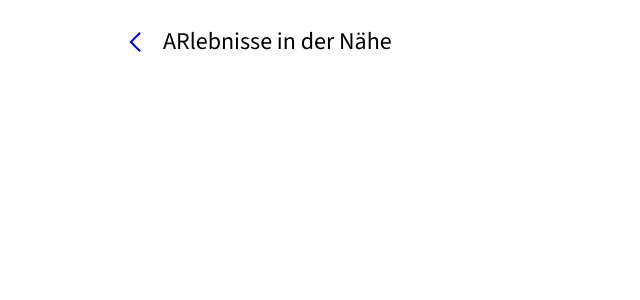
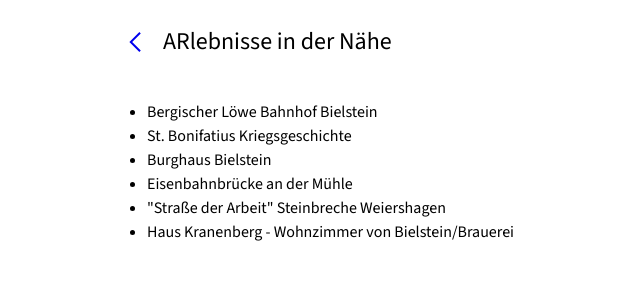
Before and after one commit to mi-classroom/mi-web-technologien-beiboot-ss2023-finnge, a SvelteKit app: page /start/umgebung in a window 1280 px wide. Shown: the top 300 px of the page, without its empty margins (183-823 px from the left). Built offline with nearby package versions, Linux system fonts and the light colour scheme; a web font is replaced by a local one.

Commit message:
add basic experience list

```diff
--- /dev/null
+++ b/src/_data/arExperiences.ts
@@ -0,0 +1,60 @@
+type ArExperience = {
+  id: string;
+  title: string;
+  imagePath?: string;
+  geoLocation: {
+    latitude: number;
+    longitude: number;
+  };
+};
+
+export const data: ArExperience[] = [
+  {
+    title: "Bergischer Löwe Bahnhof Bielstein",
+    id: "bergischer-loewe-bahnhof-bielstein",
+    geoLocation: {
+      latitude: 50.96361581592383,
+      longitude: 7.503346705784695,
+    },
+  },
+  {
+    title: "St. Bonifatius Kriegsgeschichte",
+    id: "st-bonifatius-kriegsgeschichte",
+    geoLocation: {
+      latitude: 50.96292054689792,
+      longitude: 7.49541172547757,
+    },
+  },
+  {
+    title: "Burghaus Bielstein",
+    id: "burghaus-bielstein",
+    geoLocation: {
+      latitude: 50.96167839261665,
+      longitude: 7.497174889774524,
+    },
+  },
+  {
+    title: "Eisenbahnbrücke an der Mühle",
+    id: "eisenbahnbruecke-an-der-muehle",
+    geoLocation: {
+      latitude: 50.9486545809859,
+      longitude: 7.552383734918755,
+    },
+  },
+  {
+    title: '"Straße der Arbeit" Steinbreche Weiershagen',
+    id: "strasse-der-arbeit-steinbreche-weiershagen",
+    geoLocation: {
+      latitude: 50.97183894790319, // Koordinate ungewiss
+      longitude: 7.489192933339773, // Koordinate ungewiss
+    },
+  },
+  {
+    title: "Haus Kranenberg - Wohnzimmer von Bielstein/Brauerei",
+    id: "haus-kranenberg-wohnzimmer-von-bielstein-brauerei",
+    geoLocation: {
+      latitude: 50.96290055325985,
+      longitude: 7.502937145621412,
+    },
+  },
+];
--- a/src/routes/arlebnis/+page.svelte
+++ b/src/routes/arlebnis/+page.svelte
@@ -1,5 +1,6 @@
 <script lang="ts">
   import TopBar from "../../components/TopBar.svelte";
+
 </script>
 
 <TopBar title="ARlebnis via QR Code starten" />
--- a/src/routes/start/umgebung/+page.svelte
+++ b/src/routes/start/umgebung/+page.svelte
@@ -1,5 +1,14 @@
 <script lang="ts">
   import TopBar from "../../../components/TopBar.svelte";
+
+import { data as arExperienceData } from "@data/arExperiences";
 </script>
 
 <TopBar title="ARlebnisse in der Nähe" />
+<ul>
+{#each arExperienceData as datum}
+
+  <li>{datum.title}</li>
+
+{/each}
+</ul>
--- a/svelte.config.js
+++ b/svelte.config.js
@@ -18,6 +18,10 @@ const config = {
 		paths: {
       base: dev ? '' : process.env.BASE_PATH,
   	},
+		alias: {
+			'@': './src',
+			'@data': './src/_data',
+		}
 	}
 };
 
--- a/vite.config.ts
+++ b/vite.config.ts
@@ -1,6 +1,6 @@
-import { sveltekit } from '@sveltejs/kit/vite';
-import { defineConfig } from 'vite';
+import { sveltekit } from "@sveltejs/kit/vite";
+import { defineConfig } from "vite";
 
 export default defineConfig({
-	plugins: [sveltekit()]
+  plugins: [sveltekit()],
 });
```
Also changed, not shown: src/routes/arlebnis/[id]/+page.server.ts (+6 -1 lines).
